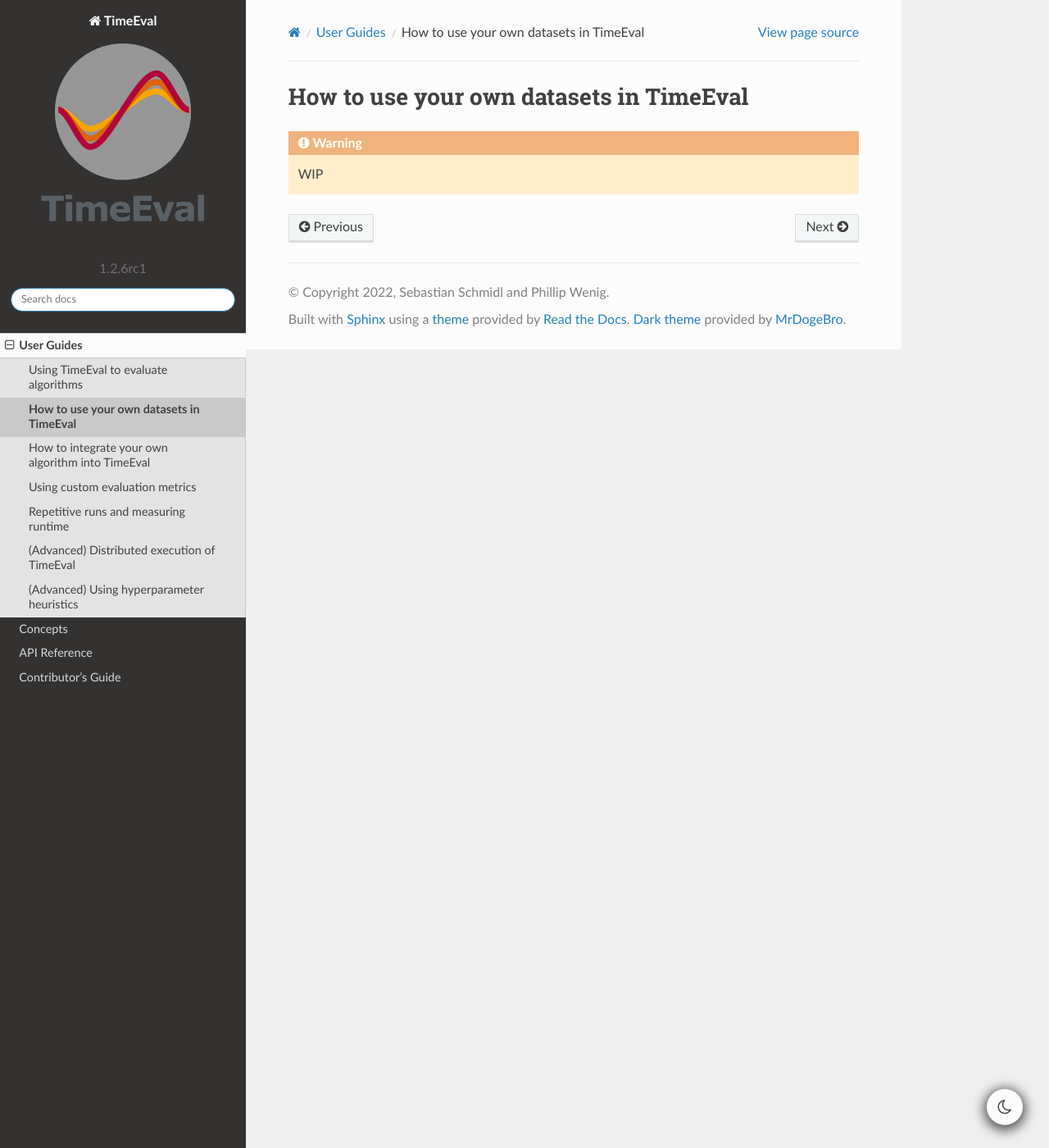
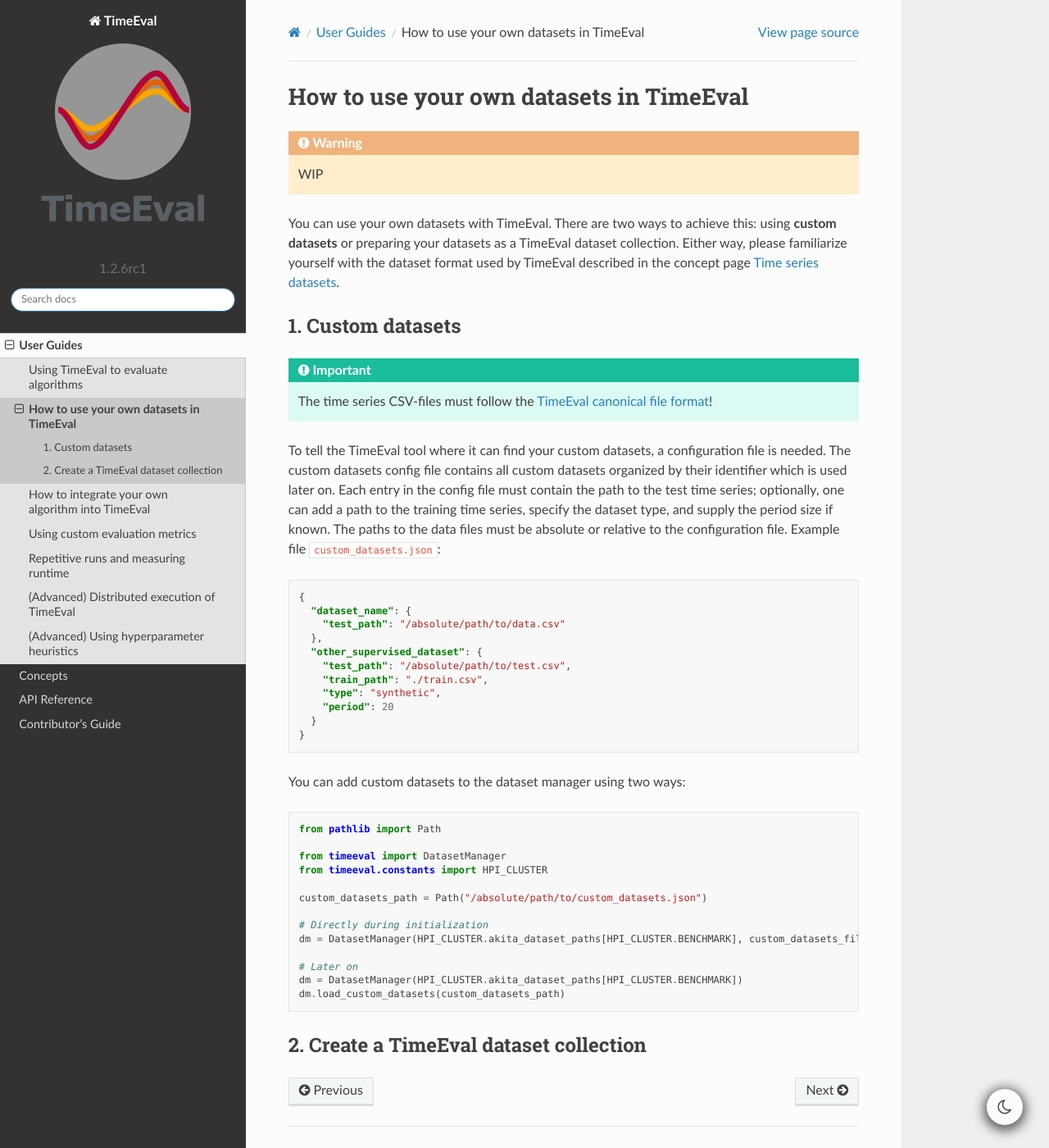
Before and after one commit to TimeEval/TimeEval, a Sphinx documentation site: the page built from docs/user/integrate-dataset.md, in a window 1280 px wide and 1400 px high. Shown: the whole window at 82% size. Built offline with Sphinx 7.4.7 and the Read the Docs theme 2.0.0, drawn with Linux system fonts in a browser that asks for light colours.

````diff
--- a/docs/user/integrate-dataset.md
+++ b/docs/user/integrate-dataset.md
@@ -3,3 +3,54 @@
 ```{warning}
 WIP
 ```
+
+You can use your own datasets with TimeEval.
+There are two ways to achieve this: using **custom datasets** or preparing your datasets as a TimeEval dataset collection.
+Either way, please familiarize yourself with the dataset format used by TimeEval described in the concept page [](../concepts/datasets.md).
+
+## 1. Custom datasets
+
+```{important}
+The time series CSV-files must follow the [TimeEval canonical file format](../concepts/datasets.md#canonical-file-format)!
+```
+
+To tell the TimeEval tool where it can find your custom datasets, a configuration file is needed.
+The custom datasets config file contains all custom datasets organized by their identifier which is used later on.
+Each entry in the config file must contain the path to the test time series;
+optionally, one can add a path to the training time series, specify the dataset type, and supply the period size if known.
+The paths to the data files must be absolute or relative to the configuration file.
+Example file `custom_datasets.json`:
+
+```json
+{
+  "dataset_name": {
+    "test_path": "/absolute/path/to/data.csv"
+  },
+  "other_supervised_dataset": {
+    "test_path": "/absolute/path/to/test.csv",
+    "train_path": "./train.csv",
+    "type": "synthetic",
+    "period": 20
+  }
+}
+```
+
+You can add custom datasets to the dataset manager using two ways:
+
+```python
+from pathlib import Path
+
+from timeeval import DatasetManager
+from timeeval.constants import HPI_CLUSTER
+
+custom_datasets_path = Path("/absolute/path/to/custom_datasets.json")
+
+# Directly during initialization
+dm = DatasetManager(HPI_CLUSTER.akita_dataset_paths[HPI_CLUSTER.BENCHMARK], custom_datasets_file=custom_datasets_path)
+
+# Later on
+dm = DatasetManager(HPI_CLUSTER.akita_dataset_paths[HPI_CLUSTER.BENCHMARK])
+dm.load_custom_datasets(custom_datasets_path)
+```
+
+## 2. Create a TimeEval dataset collection
````
Also changed, not shown: docs/concepts/datasets.md (+4 -8 lines), docs/user/usage-timeeval.md (+9 -3 lines).
